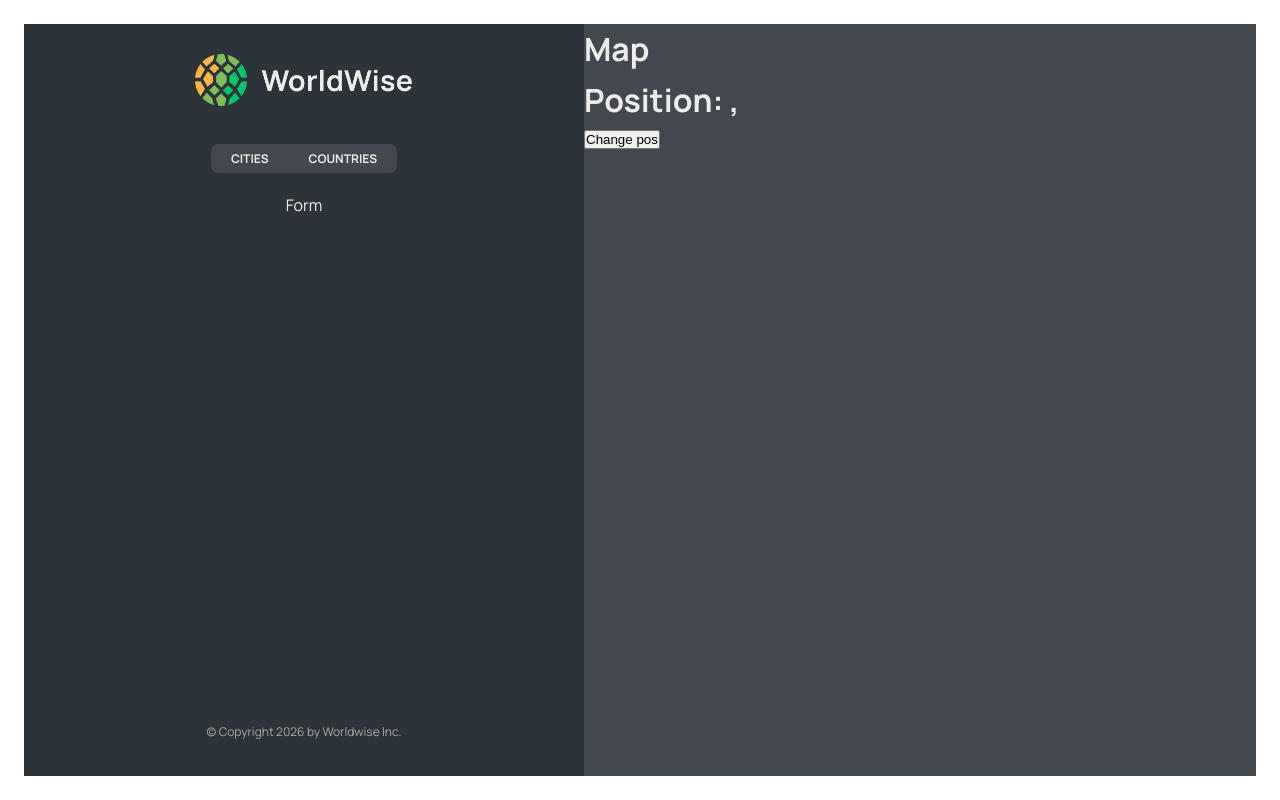
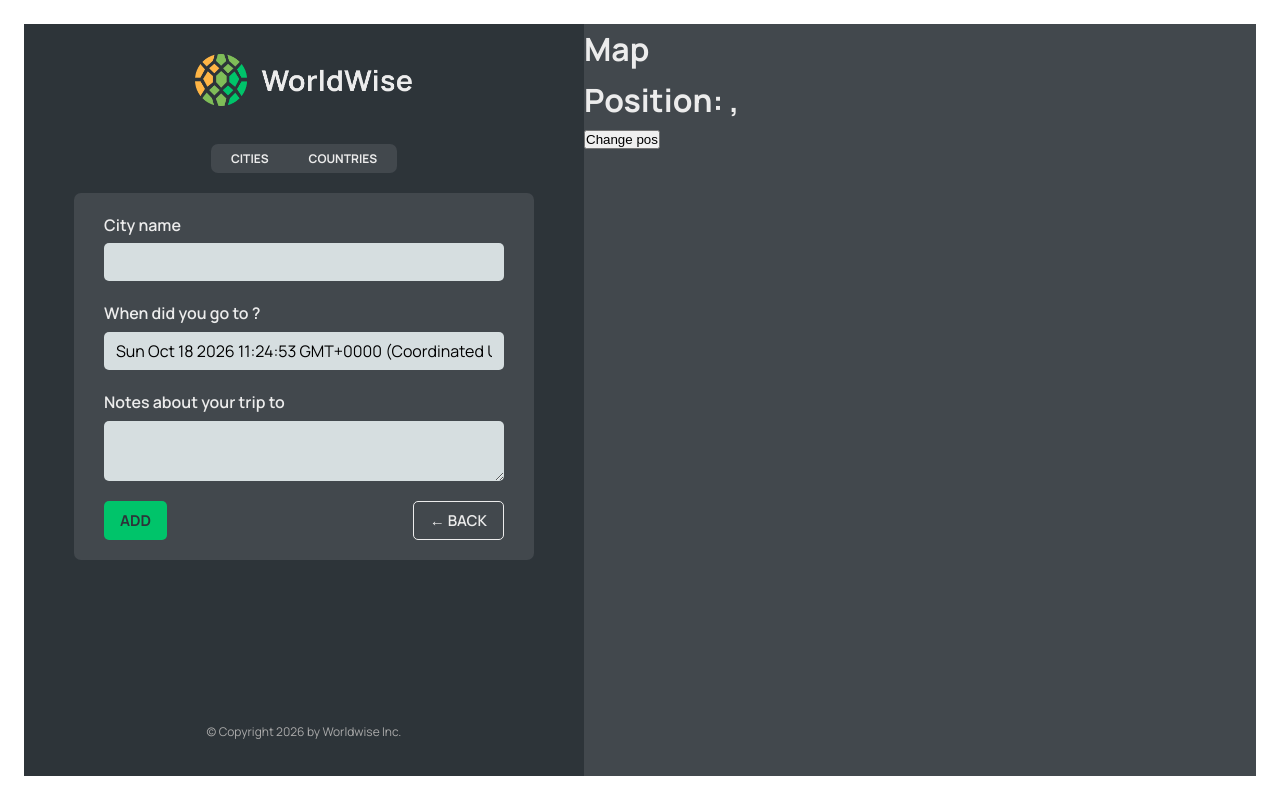
Before and after one commit to AkhilAnandK/React-course, a React (Vite) app in the folder 14-worldwise/: page /app/form in a window 1280 px wide. Built offline with nearby package versions, Linux system fonts and the light colour scheme; data requests are answered from the project's data file.

Commit message:
used useNavigate hook to navigate b/w pages

```diff
--- a/14-worldwise/src/App.jsx
+++ b/14-worldwise/src/App.jsx
@@ -9,6 +9,7 @@
 import CityList from "./components/CityList";
 import CountryList from "./components/CountryList";
 import City from "./components/City";
+import Form from "./components/Form";
 
 const BASE_URL = "http://localhost:8000";
 
@@ -54,7 +55,7 @@
             path="countries"
             element={<CountryList cities={cities} isLoading={isLoading} />}
           />
-          <Route path="form" element={<p>Form</p>} />
+          <Route path="form" element={<Form />} />
         </Route>
 
         <Route path="*" element={<PageNotFound />} />
--- /dev/null
+++ b/14-worldwise/src/components/Button.jsx
@@ -0,0 +1,11 @@
+import styles from "./Button.module.css";
+
+function Button({ children, onClick, type }) {
+  return (
+    <button className={`${styles.btn} ${styles[type]}`} onClick={onClick}>
+      {children}
+    </button>
+  );
+}
+
+export default Button;
--- a/14-worldwise/src/components/CountryList.jsx
+++ b/14-worldwise/src/components/CountryList.jsx
@@ -20,7 +20,7 @@
   return (
     <ul className={styles.countryList}>
       {countriesList.map((country) => (
-        <CountryItem country={country} />
+        <CountryItem country={country} key={country.country} />
       ))}
     </ul>
   );
--- a/14-worldwise/src/components/Form.jsx
+++ b/14-worldwise/src/components/Form.jsx
@@ -3,6 +3,8 @@
 import { useState } from "react";
 
 import styles from "./Form.module.css";
+import Button from "./Button";
+import { useNavigate } from "react-router-dom";
 
 export function convertToEmoji(countryCode) {
   const codePoints = countryCode
@@ -13,6 +15,7 @@
 }
 
 function Form() {
+  const navigate = useNavigate();
   const [cityName, setCityName] = useState("");
   const [country, setCountry] = useState("");
   const [date, setDate] = useState(new Date());
@@ -49,8 +52,16 @@
       </div>
 
       <div className={styles.buttons}>
-        <button>Add</button>
-        <button>&larr; Back</button>
+        <Button type="primary">Add</Button>
+        <Button
+          type="back"
+          onClick={(e) => {
+            e.preventDefault();
+            navigate(-1);
+          }}
+        >
+          &larr; Back
+        </Button>
       </div>
     </form>
   );
--- a/14-worldwise/src/components/Map.jsx
+++ b/14-worldwise/src/components/Map.jsx
@@ -1,13 +1,19 @@
-import { useSearchParams } from "react-router-dom";
+import { useNavigate, useSearchParams } from "react-router-dom";
 import styles from "./Map.module.css";
 import Sidebar from "./Sidebar";
 
 function Map() {
+  const navigate = useNavigate();
   const [searchParams, setSearchParams] = useSearchParams();
   const lat = searchParams.get("lat");
   const lng = searchParams.get("lng");
   return (
-    <div className={styles.mapContainer}>
+    <div
+      className={styles.mapContainer}
+      onClick={() => {
+        navigate("form");
+      }}
+    >
       <h1>Map</h1>
       <h1>
         Position: {lat}, {lng}
```
